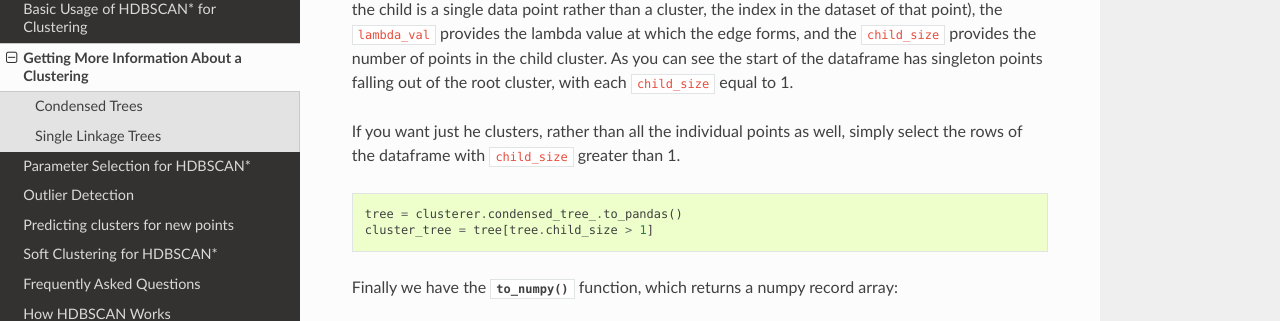
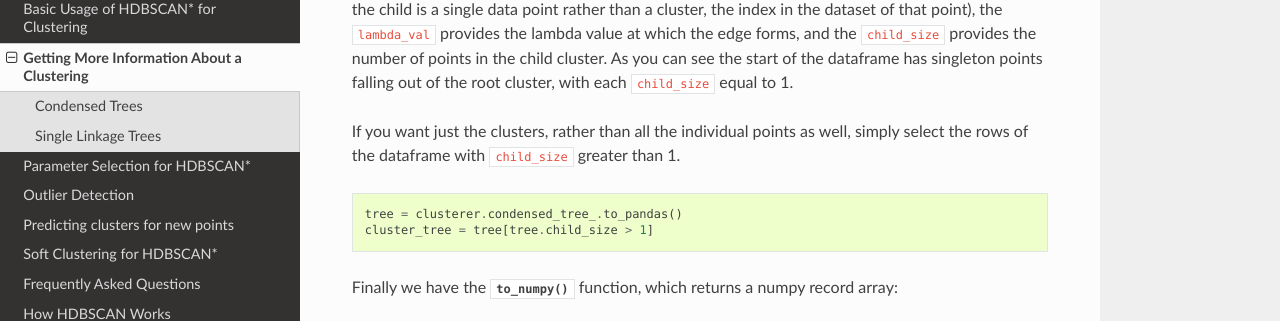
Before and after one commit to scikit-learn-contrib/hdbscan, a Sphinx documentation site: the page built from docs/advanced_hdbscan.rst, in a window 1280 px wide and 900 px high, scrolled down 4283 px. Shown: the part 136-457 px from the top of the window. Built offline with Sphinx 7.4.7 and the Read the Docs theme 2.0.0, drawn with Linux system fonts in a browser that asks for light colours; formulas are drawn with MathJax 3.

Commit message:
Fixed spelling : replaced 'he' w/ 'the' on line 219

```diff
--- a/docs/advanced_hdbscan.rst
+++ b/docs/advanced_hdbscan.rst
@@ -216,7 +216,7 @@ the ``child_size`` provides the number of points in the child cluster.
 As you can see the start of the dataframe has singleton points falling
 out of the root cluster, with each ``child_size`` equal to 1.
 
-If you want just he clusters, rather than all the individual points
+If you want just the clusters, rather than all the individual points
 as well, simply select the rows of the dataframe with ``child_size``
 greater than 1.
 
--- a/docs/how_hdbscan_works.rst
+++ b/docs/how_hdbscan_works.rst
@@ -159,7 +159,7 @@ again.
 .. image:: images/distance3.svg
 
 Now if we want to know the mutual reachability distance between the
-blue and green points we can start by drawing in and arrow giving the
+blue and green points we can start by drawing in an arrow giving the
 distance between green and blue:
 
 .. image:: images/distance4.svg
```
